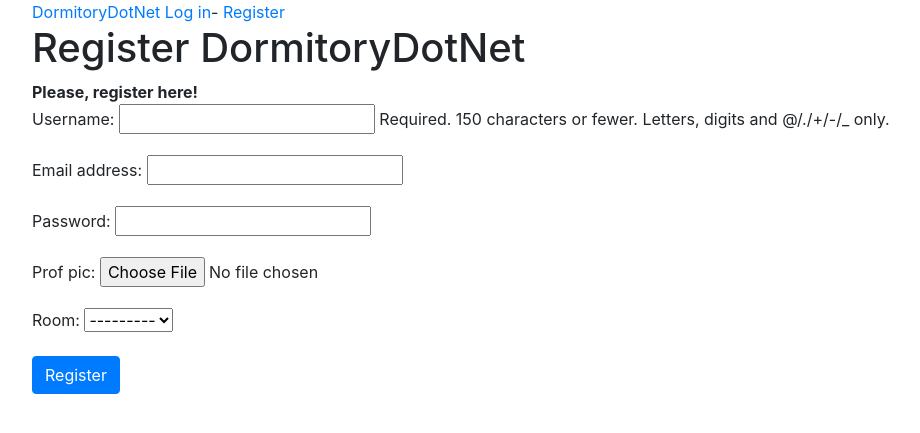
After one commit to lostInTheDark/DormitoryDotNet, a Django app: page /users/register/ in a window 1280 px wide. The commit adds this page. Shown: the top 433 px of the page, without its empty margins (53-973 px from the left). Run offline with Django 3.2, Linux system fonts and the light colour scheme; data comes from the database, SQL or seed files in the repository; parts of the project's set-up code (start-up, migrations or seed data) failed here and were passed over; some libraries are stand-ins or nearby versions.

Commit message:
Complited registration functionality, minor chanes

```diff
--- a/DormitoryDotNet/apps/DormitoryManagement/models.py
+++ b/DormitoryDotNet/apps/DormitoryManagement/models.py
@@ -1,38 +1,41 @@
 from django.db import models
 
+
 class Dormitory(models.Model):
-    Dormitory_number = models.IntegerField(max_length=2)
-    Floor_amount = models.IntegerField(max_length=1)
+    Dormitory_number = models.IntegerField()
+    Floor_amount = models.IntegerField()
     address = models.CharField(max_length=200)
-    Amount_of_rooms = models.IntegerField(max_length=5)
+    Amount_of_rooms = models.IntegerField()
 
     def __str__(self):
         return str(self.Dormitory_number)
 
     class Meta:
-        verbose_name = 'Гуртожиток'
-        verbose_name_plural = 'Гуртожитки'
+        verbose_name = 'Dormitory'
+        verbose_name_plural = 'Dormitories'
+
 
 class Floor(models.Model):
-    Dormitory  = models.ForeignKey(Dormitory, on_delete = models.CASCADE)
-    Floor_number = models.IntegerField(max_length=2)
-    Number_of_rooms = models.IntegerField(max_length=5)
+    Dormitory = models.ForeignKey(Dormitory, on_delete=models.CASCADE)
+    Floor_number = models.IntegerField()
+    Number_of_rooms = models.IntegerField()
 
     def __str__(self):
         return str(self.Floor_number)
 
     class Meta:
-        verbose_name = 'Поверх'
-        verbose_name_plural = 'Поверхи'
+        verbose_name = 'Floor'
+        verbose_name_plural = 'Floors'
+
 
 class Room(models.Model):
-    Floor = models.ForeignKey(Floor, on_delete = models.CASCADE)
-    Room_number = models.IntegerField(max_length=5)
-    Amount_of_places = models.IntegerField(max_length=1)
+    Floor = models.ForeignKey(Floor, on_delete=models.CASCADE)
+    Room_number = models.IntegerField()
+    Amount_of_places = models.IntegerField()
 
     def __str__(self):
         return str(self.Room_number)
 
     class Meta:
-        verbose_name = 'Кімната'
-        verbose_name_plural = 'Кімнати'
+        verbose_name = 'Room'
+        verbose_name_plural = 'Rooms'
--- a/DormitoryDotNet/apps/users/admin.py
+++ b/DormitoryDotNet/apps/users/admin.py
@@ -1,4 +1,5 @@
 from django.contrib import admin
 from .models import Profile
 
+
 admin.site.register(Profile)
--- /dev/null
+++ b/DormitoryDotNet/apps/users/forms.py
@@ -0,0 +1,17 @@
+from .models import Profile
+from django import forms
+from django.contrib.auth.models import User
+
+
+class UserForm(forms.ModelForm):
+    password = forms.CharField(widget=forms.PasswordInput())
+
+    class Meta:
+        model = User
+        fields = ('username', 'email', 'password')
+
+
+class UserProfileForm(forms.ModelForm):
+    class Meta:
+        model = Profile
+        fields = ("prof_pic", "room")
--- a/DormitoryDotNet/apps/users/models.py
+++ b/DormitoryDotNet/apps/users/models.py
@@ -2,10 +2,11 @@ from django.db import models
 from django.contrib.auth.models import User
 from DormitoryManagement.models import Room
 
+
 class Profile(models.Model):
     user = models.OneToOneField(User, on_delete=models.CASCADE)
-    room = models.ForeignKey(Room, on_delete = models.SET_NULL, null = True)
+    room = models.ForeignKey(Room, on_delete=models.SET_NULL, null=True)
     prof_pic = models.ImageField(default='default.jpg', upload_to='profile_pics')
 
     def __str__(self):
-        return self.user.name
+        return self.user.username
--- a/DormitoryDotNet/apps/users/urls.py
+++ b/DormitoryDotNet/apps/users/urls.py
@@ -5,5 +5,6 @@ from . import views
 app_name = 'users'
 urlpatterns = [
     url('login/', LoginView.as_view(template_name = 'users/login.html'), name='login'),
-    url('logout/', views.logout_views, name='logout')
+    url('logout/', views.logout_views, name='logout'),
+    url('register/', views.register, name='register')
 ]
--- a/DormitoryDotNet/apps/users/views.py
+++ b/DormitoryDotNet/apps/users/views.py
@@ -1,8 +1,44 @@
 from django.shortcuts import render
 from django.http import HttpResponseRedirect
 from django.urls import reverse
-from django.contrib.auth import logout
+from django.contrib.auth import logout, login
+from .forms import UserForm, UserProfileForm
+from django.template import RequestContext
+
 
 def logout_views(request):
     logout(request)
     return HttpResponseRedirect(reverse('DormitoryManagement:index'))
+
+
+def register(request):
+    context = RequestContext(request)
+
+    if request.method == 'POST':
+        user_form = UserForm(data=request.POST)
+        profile_form = UserProfileForm(data=request.POST)
+
+        if user_form.is_valid() and profile_form.is_valid():
+            user = user_form.save()
+
+            user.set_password((user.password))
+            user.save()
+
+            profile = profile_form.save(commit=False)
+            profile.user = user
+
+            if 'picture' in request.FILES:
+                profile.prof_pic = request.Files['picture']
+            profile.save()
+
+            login(request, user)
+            return HttpResponseRedirect(reverse('DormitoryManagement:index'))
+        else:
+            print(user_form.errors, profile_form.errors)
+
+    else:
+        user_form = UserForm()
+        profile_form = UserProfileForm()
+
+    context = {'user_form': user_form, 'profile_form': profile_form}
+    return render(request, 'users/register.html', context)
--- a/DormitoryDotNet/templates/base.html
+++ b/DormitoryDotNet/templates/base.html
@@ -10,16 +10,21 @@
     crossorigin="anonymous">
 </head>
 <body>
-    <p>
-        <a href="{% url 'DormitoryManagement:index' %}">DormitoryDotNet</a>
+    <div class="container">
+        <header class="masthead mb-auto">
+            <div class="inner">
+                <a class="masthead-brand" href="{% url 'DormitoryManagement:index' %}">DormitoryDotNet</a>
                 {% if user.is_authenticated %}
                     Hello, {{user.username}}
                     <a href="{% url 'users:logout' %}"> Log out </a>
                 {% else %}
-            <a href="{% url 'users:login' %}">Log in</a>
+                    <a href="{% url 'users:login' %}">Log in</a>-
+                    <a href="{% url 'users:register' %}"> Register </a>
                 {% endif %}
-    </p>
+            <div>
+        </header>
         {% block content %}
         {% endblock content %}
+    </div>
 </body>
 </html>
--- /dev/null
+++ b/DormitoryDotNet/templates/users/register.html
@@ -0,0 +1,23 @@
+{% extends 'base.html' %}
+{% block title %}Register new user{% endblock title %}
+
+{% block content %}
+    <h1>Register DormitoryDotNet </h1>
+    {% if registered %}
+        <strong>Thanks for you registering</strong>
+        <a href="{% url 'DormitoryManagement:index' %}">Return to home </a>
+    {% else %}
+        <strong>Please, register here!</strong>
+
+        <form method="POST" action="{% url 'users:register' %}">
+            {% csrf_token %}
+
+            {{user_form.as_p}}
+            {{profile_form.as_p}}
+
+            <button name="submit" class="btn btn-primary">Register</button>
+            <input type="hidden" name="next" value="{% url 'DormitoryManagement:index' %}" />
+        </form>
+
+    {% endif %}
+{% endblock content %}
```
Also changed, not shown: DormitoryDotNet/apps/DormitoryManagement/migrations/0002_auto_20200419_1909.py (added), DormitoryDotNet/apps/DormitoryManagement/migrations/0003_auto_20200419_1958.py (added), DormitoryDotNet/apps/users/migrations/0001_initial.py (added), DormitoryDotNet/apps/users/migrations/0002_delete_profile.py (added), DormitoryDotNet/apps/users/migrations/0003_profile.py (added), DormitoryDotNet/apps/users/migrations/__init__.py (added). Lines whose indentation alone changed are shown as unchanged.
